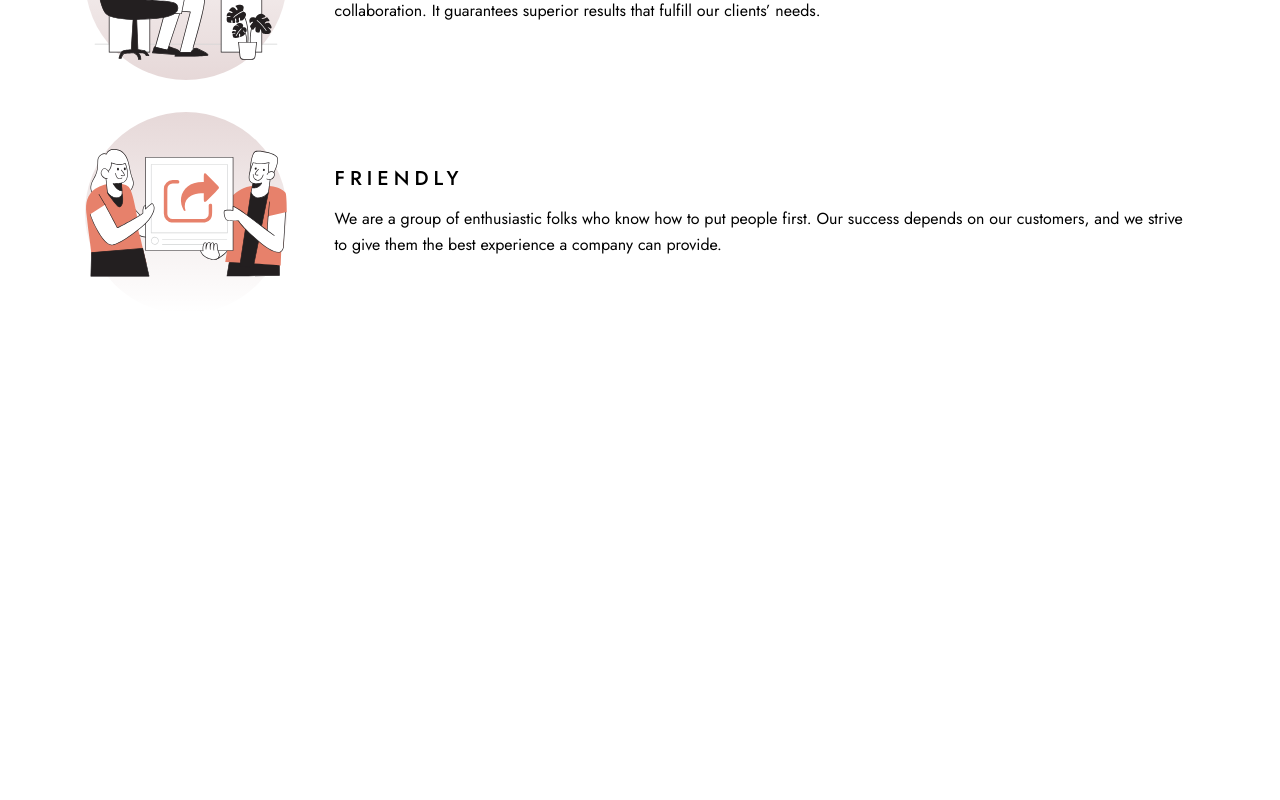
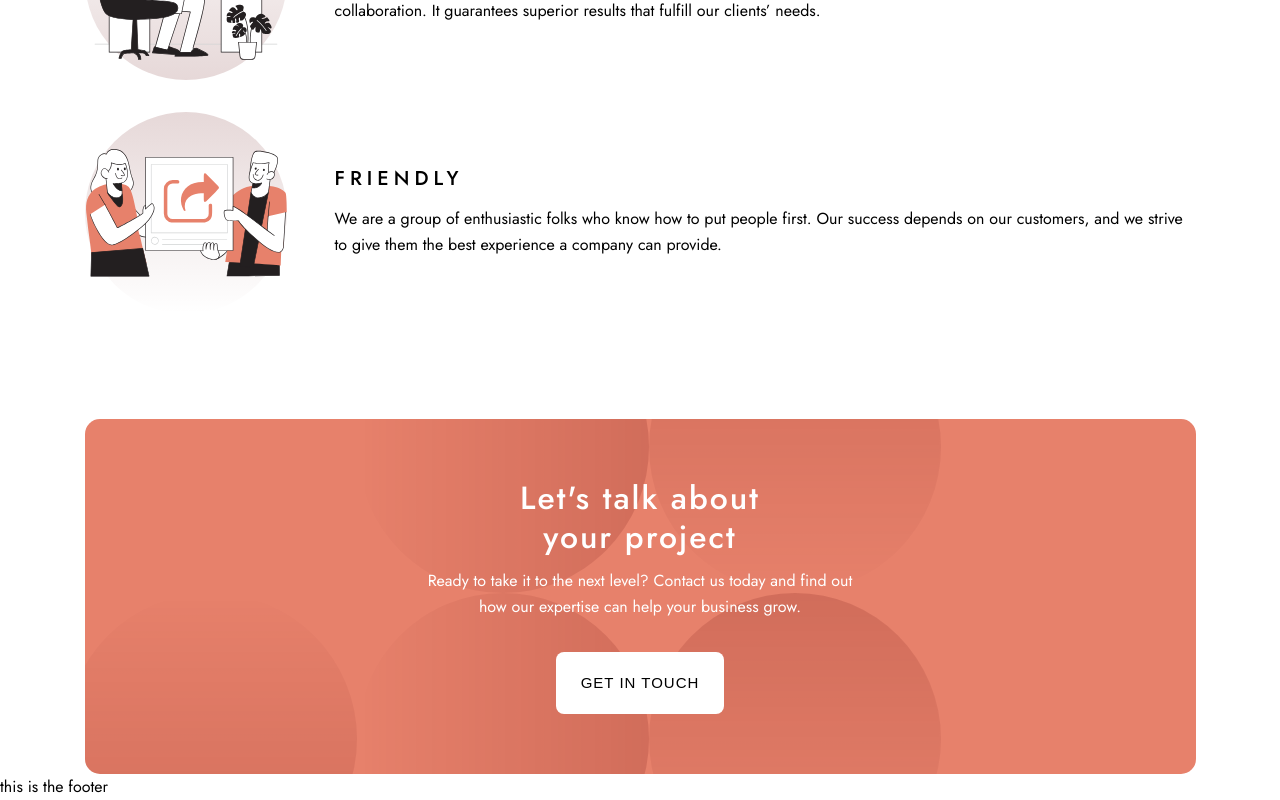
Before and after one commit to PedroEnciso/designo, a React (Vite) app: page / in a window 1280 px wide. Shown: the part 2219-3019 px from the top of the page. Before the commit the page ends 2638 px from the top, so only its background shows below. Built offline with nearby package versions, Linux system fonts and the light colour scheme.

Commit message:
added footer

```diff
--- a/src/pages/Root/index.jsx
+++ b/src/pages/Root/index.jsx
@@ -1,6 +1,7 @@
 import { Outlet } from "react-router-dom";
 
 import MainNavigation from "../../components/MainNavigation";
+import Footer from "src/Components/Footer";
 
 import classes from "./RootLayout.module.css";
 
@@ -11,6 +12,7 @@ function RootLayout(props) {
       <main className={classes.wrapper}>
         <Outlet />
       </main>
+      <Footer />
     </>
   );
 }
```
